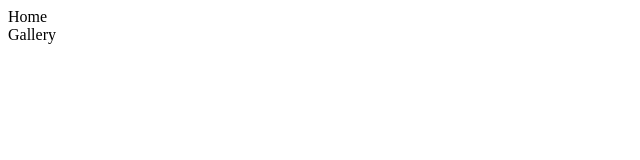
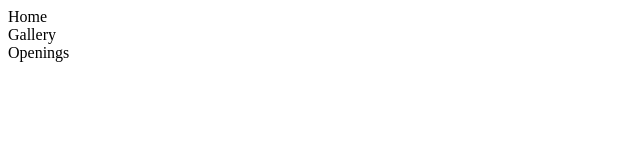
Before and after one commit to emizion10/website1, a plain HTML site: page index.html in a window 1280 px wide. Shown: the full height of the page, 0-640 px from the left. Drawn offline with Linux system fonts and the light colour scheme.

Commit message:
Implemented openings

```diff
--- a/index.html
+++ b/index.html
@@ -1,4 +1,5 @@
 <html>
 <div>Home<div>
 <div>Gallery<div>
+<div>Openings<div>
 </html>
```
